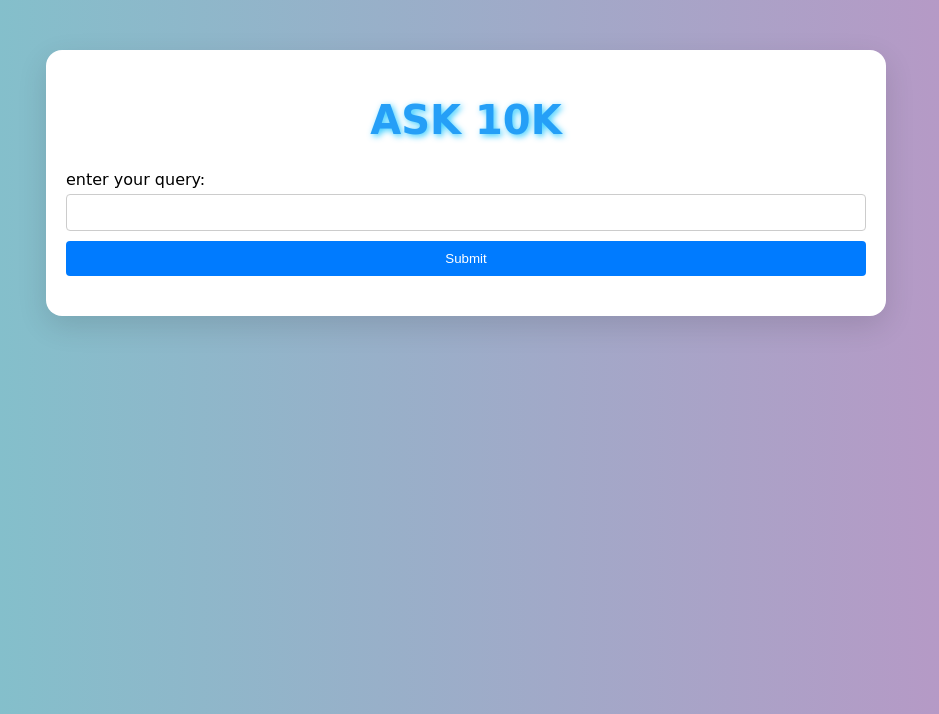
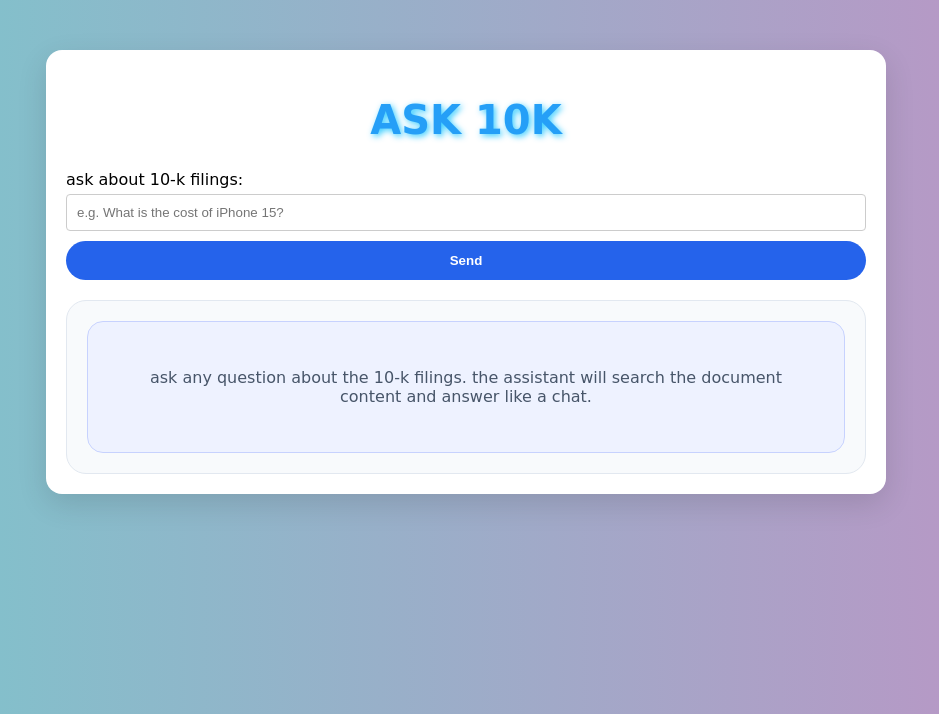
Before and after one commit to Snehalrpatil21/RAG-Langchain-Chatbot, a Flask app: page / in a window 1280 px wide. Shown: the top 714 px of the page, without its empty margins (174-1113 px from the left). Run offline with Flask 3, Linux system fonts and the light colour scheme; some web fonts are replaced.

Commit message:
code for giving answer with respect to history and , HTML changes likr chatbot

```diff
--- a/app.py
+++ b/app.py
@@ -18,7 +18,11 @@ Answer the question based only on the following context:
 
 ---
 
-Answer the question based on the above context: {question}
+Use the previous conversation history to answer this follow-up question.
+
+{history}
+
+Answer the question based on the above context and history: {question}
 """
 
 app = Flask(__name__)
@@ -41,14 +45,26 @@ def query():
     db = Chroma(persist_directory=CHROMA_PATH, embedding_function=embedding_function)
 
     # Search the DB.
-    results = db.similarity_search_with_relevance_scores(query_text, k=3)
+    history = session.get('history', [])
+    search_query = query_text
+    if history:
+        recent_history = history[-3:]
+        history_context = "\n".join([f"Q: {item['question']}\nA: {item['answer']}" for item in recent_history])
+        rewrite_prompt = f"Given the conversation history:\n{history_context}\n\nRewrite this follow-up question into a standalone query that can be searched in a document database: '{query_text}'"
+        rewrite_model = ChatOpenAI(model_name="gpt-4", temperature=0)
+        search_query = rewrite_model.predict(rewrite_prompt).strip()
+
+    results = db.similarity_search_with_relevance_scores(search_query, k=3)
     if len(results) == 0 or results[0][1] < 0.7:
         response_text = "Unable to find matching results."
         sources = []
     else:
         context_text = "\n\n---\n\n".join([doc.page_content for doc, _score in results])
+        history = session.get('history', [])
+        history_text = "\n\n".join([f"Q: {item['question']}\nA: {item['answer']}" for item in history]) if history else "No prior conversation history."
+
         prompt_template = ChatPromptTemplate.from_template(PROMPT_TEMPLATE)
-        prompt = prompt_template.format(context=context_text, question=query_text)
+        prompt = prompt_template.format(context=context_text, history=history_text, question=query_text)
 
         model = ChatOpenAI(model_name="gpt-4", temperature=0)
         response_text = model.predict(prompt)
--- a/static/styles.css
+++ b/static/styles.css
@@ -57,45 +57,89 @@ input {
 }
 
 button {
-    padding: 10px;
-    background-color: #007bff;
+    padding: 12px 18px;
+    background-color: #2563eb;
     color: white;
     border: none;
-    border-radius: 4px;
+    border-radius: 999px;
     cursor: pointer;
+    font-weight: bold;
+    transition: background-color 0.2s ease;
 }
 
 button:hover {
-    background-color: #0056b3;
+    background-color: #1d4ed8;
+}
+
+.chat-window {
+    margin-top: 20px;
+    max-height: 560px;
+    overflow-y: auto;
+    padding: 20px;
+    background: #f8fafc;
+    border: 1px solid #e2e8f0;
+    border-radius: 20px;
+}
+
+.chat-message {
+    display: flex;
+    flex-direction: column;
+    gap: 10px;
+    margin-bottom: 18px;
+    max-width: 100%;
+}
+
+.chat-message.user {
+    align-items: flex-end;
+}
+
+.chat-message.assistant {
+    align-items: flex-start;
+}
+
+.message-label {
+    font-size: 0.8rem;
+    color: #6b7280;
+    text-transform: uppercase;
+    letter-spacing: 0.08em;
+}
+
+.message-text {
+    padding: 14px 18px;
+    border-radius: 18px;
+    line-height: 1.6;
+    white-space: pre-wrap;
+}
+
+.chat-message.user .message-text {
+    background: #dbeafe;
+    color: #0f172a;
+    border-bottom-right-radius: 4px;
+}
+
+.chat-message.assistant .message-text {
+    background: #ffffff;
+    color: #111827;
+    border-bottom-left-radius: 4px;
+    box-shadow: 0 5px 20px rgba(15, 23, 42, 0.06);
+}
+
+.message-sources {
+    font-size: 0.9rem;
+    color: #475569;
+}
+
+.empty-state {
+    padding: 30px;
+    text-align: center;
+    color: #475569;
+    background: #eef2ff;
+    border-radius: 16px;
+    border: 1px solid #c7d2fe;
 }
 
 .response {
     margin-top: 20px;
-}
-
-table {
-    width: 100%;
-    border-collapse: collapse;
-    margin-top: 10px;
-}
-
-th, td {
-    border: 1px solid #ddd;
-    padding: 8px;
-    text-align: left;
-}
-
-th {
-    background-color: #f2f2f2;
-    font-weight: bold;
-}
-
-tr:nth-child(even) {
-    background-color: #f9f9f9;
-}
-
-tr:hover {
-    background-color: #f1f1f1;
 }
 
 #loading {
--- a/templates/index.html
+++ b/templates/index.html
@@ -13,53 +13,34 @@
     <div class="container">
         <h1>ASK 10K</h1>
         <form action="/query" method="post">
-            <label for="query">Enter your query:</label>
-            <input type="text" id="query" name="query" required>
-            <button type="submit">Submit</button>
+            <label for="query">Ask about 10-K filings:</label>
+            <input type="text" id="query" name="query" placeholder="e.g. What is the cost of iPhone 15?" required>
+            <button type="submit">Send</button>
         </form>
-        {% if response %}
-            <div class="response">
-                {% if current_question %}
-                    <h2>Question:</h2>
-                    <p>{{ current_question }}</p>
-                {% endif %}
-                <h2>Response:</h2>
-                <p>{{ response }}</p>
-                <h2>Sources:</h2>
-                <table>
-                    <thead>
-                        <tr>
-                            <th>File</th>
-                            <th>Page</th>
-                        </tr>
-                    </thead>
-                    <tbody>
-                        {% for source in sources %}
-                        <tr>
-                            <td>{{ source.source }}</td>
-                            <td>{{ source.page }}</td>
-                        </tr>
-                        {% endfor %}
-                    </tbody>
-                </table>
-            </div>
-        {% endif %}
 
-        {% if history %}
-            <div class="history">
-                <h2>Chat History (Last 5):</h2>
+        <div class="chat-window">
+            {% if history %}
                 {% for item in history | reverse %}
-                    <div class="qa-pair">
-                        <p><strong>Question:</strong> {{ item.question }}</p>
-                        <p><strong>Answer:</strong> {{ item.answer }}</p>
+                    <div class="chat-message user">
+                        <div class="message-label">You</div>
+                        <div class="message-text">{{ item.question }}</div>
+                    </div>
+                    <div class="chat-message assistant">
+                        <div class="message-label">Assistant</div>
+                        <div class="message-text">{{ item.answer }}</div>
                         {% if item.sources %}
-                            <p><strong>Sources:</strong> {% for source in item.sources %}{{ source.source }} ({{ source.page }}){% if not loop.last %}, {% endif %}{% endfor %}</p>
+                            <div class="message-sources">
+                                Sources: {% for source in item.sources %}{{ source.source }} ({{ source.page }}){% if not loop.last %}, {% endif %}{% endfor %}
+                            </div>
                         {% endif %}
                     </div>
-                    {% if not loop.last %}<hr>{% endif %}
                 {% endfor %}
-            </div>
-        {% endif %}
+            {% else %}
+                <div class="empty-state">
+                    <p>Ask any question about the 10-K filings. The assistant will search the document content and answer like a chat.</p>
+                </div>
+            {% endif %}
+        </div>
 
     </div>
     <div id="loading" style="display: none;">
```
